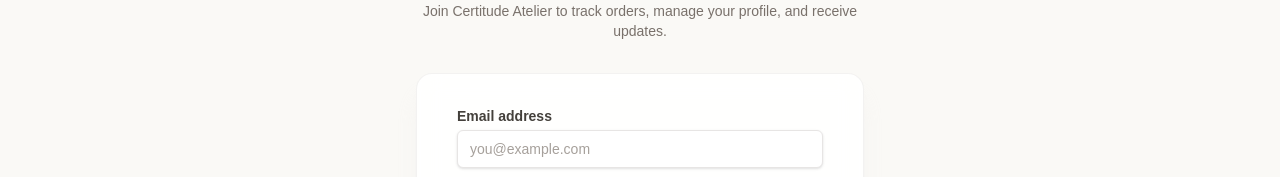
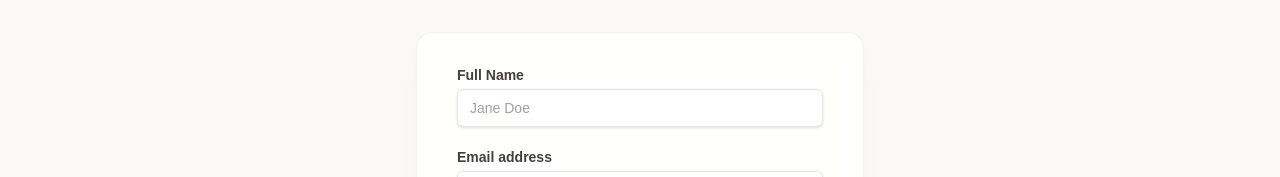
Before and after one commit to saurabhkhandelwal5796/cloud-certitude-ecommerce-demo, a Next.js app: page /signup in a window 1280 px wide. Shown: the part 335-512 px from the top of the page. Built offline with nearby package versions, Linux system fonts and the light colour scheme; no server answers.

Commit message:
feat: add Full Name field to signup, persist to user_metadata and profiles table

```diff
--- a/components/ui/SignUpForm.tsx
+++ b/components/ui/SignUpForm.tsx
@@ -18,6 +18,7 @@
   const searchParams = useSearchParams();
   const nextRoute = searchParams.get("next") || "/";
 
+  const [fullName, setFullName] = useState("");
   const [email, setEmail] = useState("");
   const [password, setPassword] = useState("");
   const [confirmPassword, setConfirmPassword] = useState("");
@@ -33,7 +34,7 @@
     setSuccessMsg(null);
 
     // Form Validations
-    if (!email || !password || !confirmPassword) {
+    if (!fullName.trim() || !email || !password || !confirmPassword) {
       setErrorMsg("Please fill in all fields.");
       return;
     }
@@ -62,7 +63,21 @@
       const { data, error } = await supabase.auth.signUp({
         email,
         password,
+        options: {
+          data: { full_name: fullName.trim() },
+        },
       });
+
+      // After successful signup, upsert profile name fields
+      const userId = data.user?.id;
+      if (!error && userId) {
+        await supabase.from("profiles").upsert({
+          id: userId,
+          email,
+          name: fullName.trim(),
+          full_name: fullName.trim(),
+        }, { onConflict: "id" });
+      }
 
       if (error) {
         const errMsgLower = error.message.toLowerCase();
@@ -148,6 +163,25 @@
           {successMsg}
         </div>
       )}
+
+      {/* Full Name input */}
+      <div>
+        <label htmlFor="fullName" className="block text-sm font-semibold text-stone-700">
+          Full Name
+        </label>
+        <div className="mt-1">
+          <input
+            id="fullName"
+            type="text"
+            required
+            disabled={isLoading}
+            value={fullName}
+            onChange={(e) => setFullName(e.target.value)}
+            className="block w-full rounded-md border border-stone-200 bg-white px-3 py-2 text-stone-900 placeholder-stone-400 shadow-sm focus:border-[#E0A99E] focus:outline-none focus:ring-1 focus:ring-[#E0A99E] disabled:opacity-50 sm:text-sm"
+            placeholder="Jane Doe"
+          />
+        </div>
+      </div>
 
       {/* Email input */}
       <div>
```
